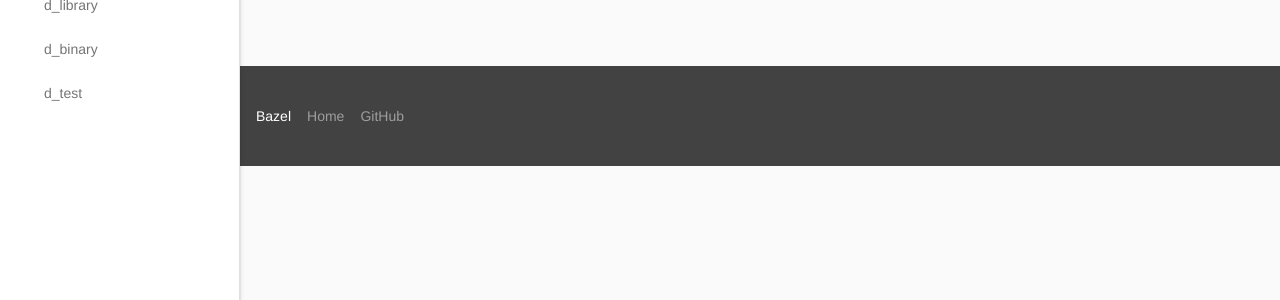
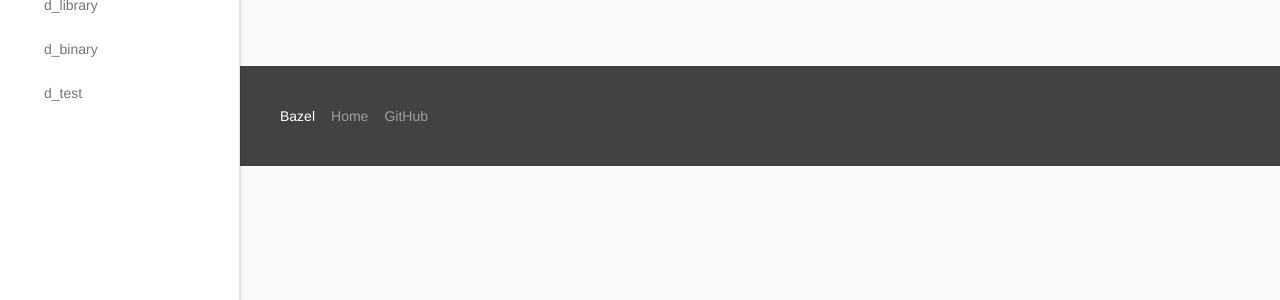
Before and after one commit to davidzchen/material-doc, a Jekyll site: the page built from index.md, in a window 1280 px wide. Shown: the part 580-880 px from the top of the page. Built offline with Jekyll 4.4.1, drawn with Linux system fonts in a browser that asks for light colours; nearby versions of some CDN libraries; Markdown is read by kramdown in place of the engine named in the settings.

Commit message:
Scroll code blocks on overflow. Adjust left padding of mini footer to match header.

```diff
--- a/_sass/_base.scss
+++ b/_sass/_base.scss
@@ -12,6 +12,13 @@ code {
 pre {
   background-color: #eee;
   padding: 20px;
+  overflow-x: auto;
+  word-wrap: normal;
+
+  code {
+    overflow-wrap: normal;
+    white-space: pre;
+  }
 }
 
 code {
@@ -197,3 +204,7 @@ nav.toc {
     width: 1160px;
   }
 }
+
+.mdl-mini-footer {
+  padding-left: 40px;
+}
```
